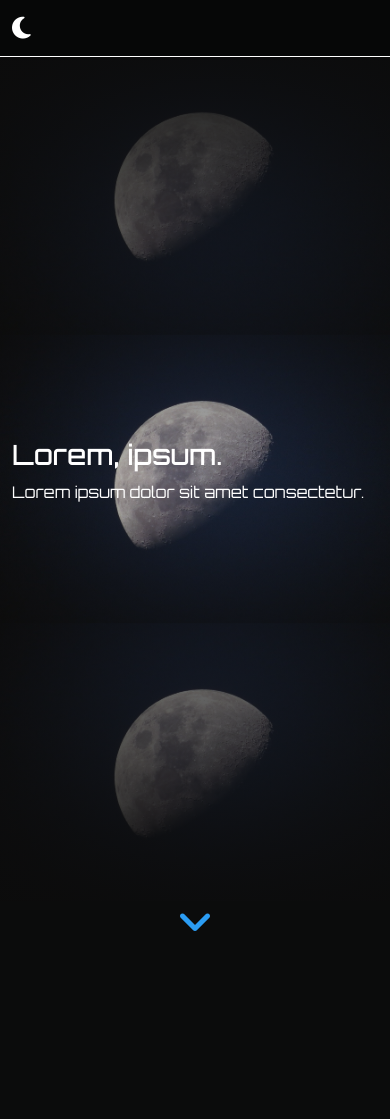
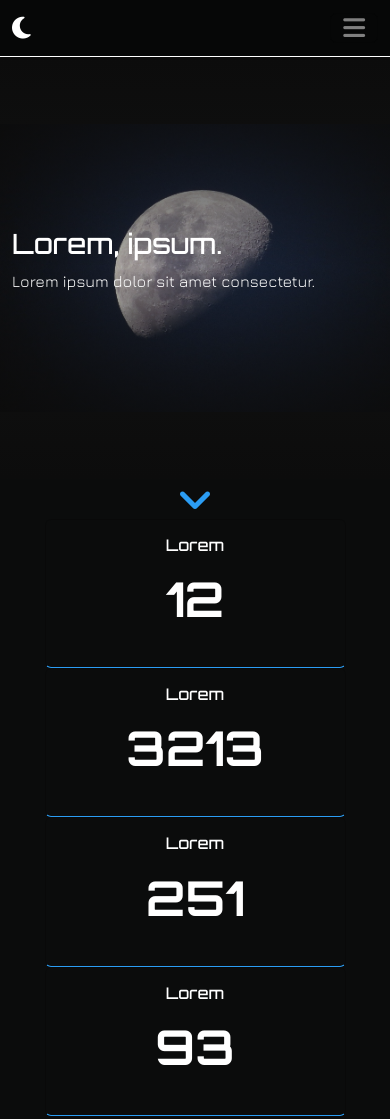
Before and after one commit to Alessio-Zamuner/Alessio-Zamuner_progetto-Black, a plain HTML site: page index.html in a window 390 px wide. Shown: the top 1119 px of the page. Before the commit the page ends 942 px from the top, so only its background shows below. Drawn offline with nearby package versions, Linux system fonts and the light colour scheme.

Commit message:
altre correzioni navbar, cards header, reso header responsive. header terminato

```diff
--- a/index.html
+++ b/index.html
@@ -28,7 +28,10 @@
         <nav class="navbar navbar-expand-sm navbar-light navbar-custom">
             <div class="container-fluid">
                 <a class="navbar-brand" href="#"><i class="fa-solid fa-moon fa-lg" style="color: #ffffff;"></i></a>
-                <div class="collapse navbar-collapse">
+                <button class="navbar-toggler a-custom" type="button" data-bs-toggle="collapse" data-bs-target="#navbarSupportedContent" aria-controls="navbarSupportedContent" aria-expanded="false" aria-label="Toggle navigation">
+                    <i class="fa-solid fa-bars fa-lg a-custom"></i>
+                  </button>
+                <div class="collapse navbar-collapse" id="navbarSupportedContent">
                     <ul class="navbar-nav me-auto mt-2 mt-lg-0">
                         <li class="nav-item">
                             <a class="nav-link a-custom" href="#">Link 1</a>
@@ -51,15 +54,52 @@
             <div class="row">
                 <div class="color-text-w d-flex flex-column">
                     <h1>Lorem, ipsum.</h1>
-                    <p>Lorem ipsum dolor sit amet consectetur.</p>
+                    <p class="font-jura">Lorem ipsum dolor sit amet consectetur.</p>
                 </div>
             </div>
         </div>
         <!-- icon -->
         <div class="d-flex justify-content-center bg"><i class="fa-solid fa-angle-down icon-custom"></i></div>
+        <!-- cards bottom header -->
+        <div class="container">
+            <div class="row justify-content-center">
+                <div class="col-10 col-md-3">
+                    <div class="card bg-transparent">
+                        <div class="card-body color-text-w text text-center">
+                            <h6 class="card-title">Lorem</h6>
+                            <p class="p-cards">12</p>
+                        </div>
+                    </div>
+                </div>
+                <div class="col-10 col-md-3">
+                    <div class="card bg-transparent">
+                        <div class="card-body color-text-w text text-center">
+                            <h6 class="card-title">Lorem</h6>
+                            <p class="p-cards">3213</p>
+                        </div>
+                    </div>
+                </div>
+                <div class="col-10 col-md-3">
+                    <div class="card bg-transparent">
+                        <div class="card-body color-text-w text text-center">
+                            <h6 class="card-title">Lorem</h6>
+                            <p class="p-cards">251</p>
+                        </div>
+                    </div>
+                </div>
+                <div class="col-10 col-md-3">
+                    <div class="card bg-transparent">
+                        <div class="card-body color-text-w text text-center">
+                            <h6 class="card-title">Lorem</h6>
+                            <p class="p-cards">93</p>
+                        </div>
+                    </div>
+                </div>
+            </div>
+        </div>
     </header>
     <main>
-
+<div style="height: 4100px;"></div>
     </main>
     <footer>
         <!-- place footer here -->
--- a/style.css
+++ b/style.css
@@ -7,9 +7,14 @@
     --main: #2B9DF4
 }
 
-body{
-    background-color:#0B0C0C ;
+body {
+    background-color: #0B0C0C;
 }
+
+.font-jura {
+    font-family: 'Jura', sans-serif;
+}
+
 /* color */
 .color-text-w {
     color: white;
@@ -35,7 +40,18 @@ body{
     background-image: linear-gradient(to bottom, rgba(12, 12, 12, 0.945) 0%, rgba(30, 30, 30, 0.346) 50%, rgba(12, 12, 12, 0.945) 100%), url(./media/moon.jpg);
     height: 100vh;
     background-size: 110%;
-    background-position:center;
+    background-position: center;
+    background-repeat: no-repeat;
+}
+@media (max-width: 1000px) {
+    .section-moon {
+        background-image: linear-gradient(to bottom, rgba(12, 12, 12, 0.945) 0%, rgba(30, 30, 30, 0.346) 50%, rgba(12, 12, 12, 0.945) 100%), url(./media/moon.jpg);
+        height: 50vh;
+        background-size: 110%;
+        background-position: center;
+        background-repeat: no-repeat;
+    }
+
 }
 
 /* icon */
@@ -43,3 +59,12 @@ body{
     color: var(--main);
     font-size: 2.5rem;
 }
+
+/* cards bottom header */
+.p-cards {
+    font-weight: 700;
+    font-size: 3rem;
+}
+.card{
+    border-bottom: 1px solid var(--main);
+}
```
